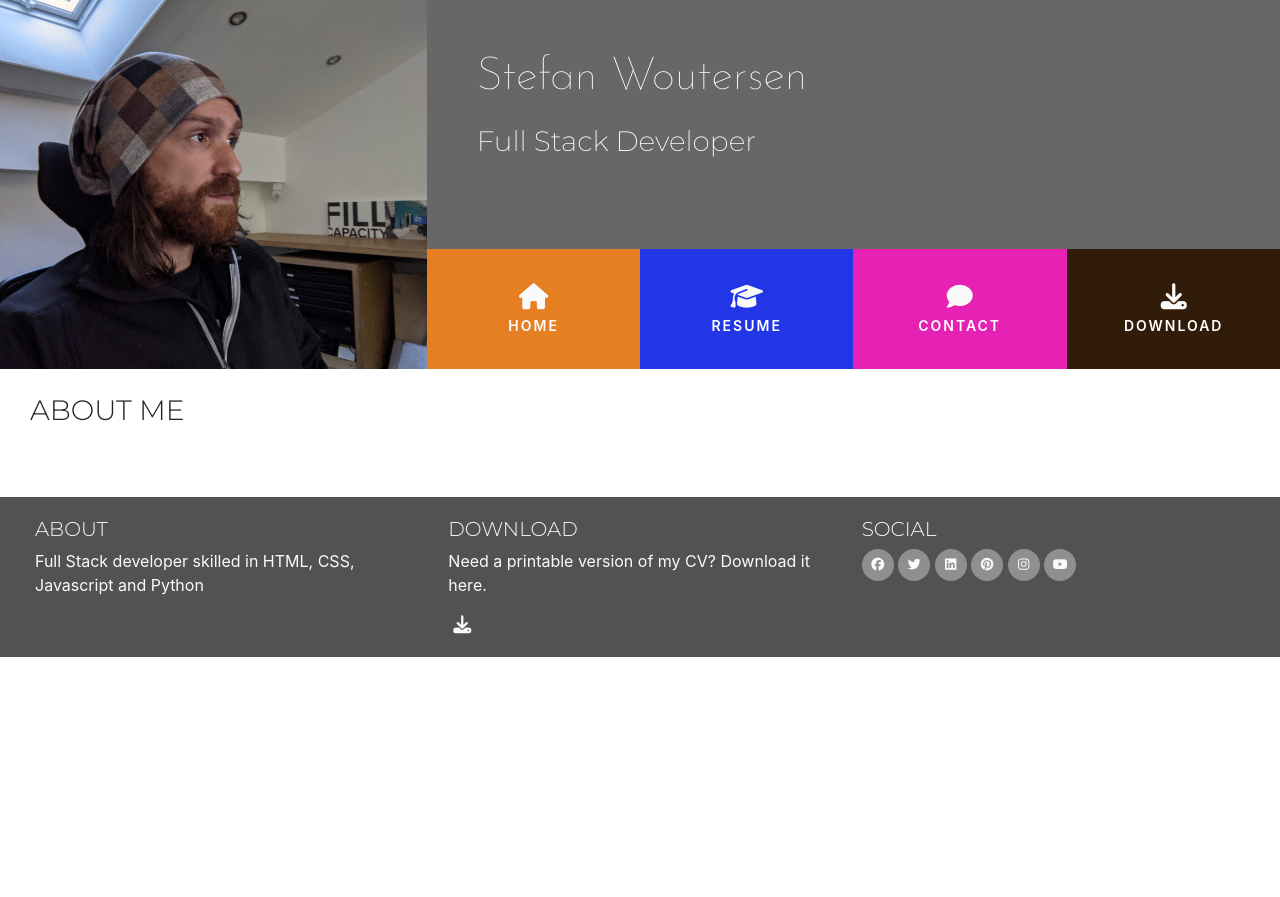
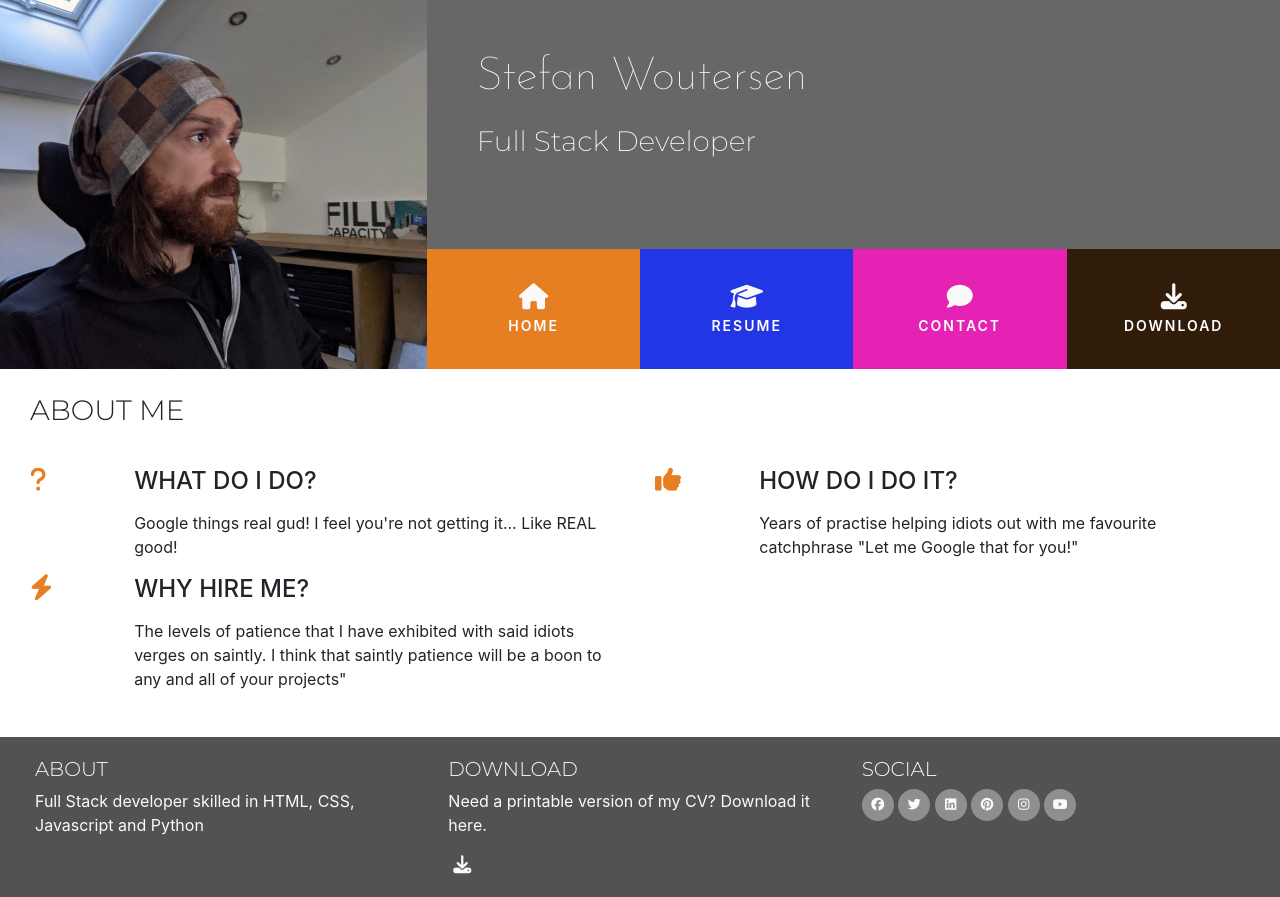
Before and after one commit to StefanWout/bootstrap-stefan-resume, a plain HTML site: page index.html in a window 1280 px wide. Before the commit the page ends 800 px from the top, so only its background shows below. Drawn offline with nearby package versions, Linux system fonts and the light colour scheme; a web font is replaced by a local one.

Commit message:
added three reasons and css styles

```diff
--- a/assets/css/style.css
+++ b/assets/css/style.css
@@ -208,3 +208,14 @@ footer {
 #footer-details {
     padding: 20px;
 }
+
+/* three reasons */
+
+.three-reasons-icon {
+    font-size: 26px;
+    color: #e67e22;
+}
+
+.three-reasons-heading {
+    margin-bottom: 15px;
+}
--- a/index.html
+++ b/index.html
@@ -63,6 +63,41 @@
                         <h3 class="section-heading uppercase">About Me</h3>
                     </div>
                 </div>
+                <div class="row">
+                    <div class="col-10 offset-1 offset-sm-0 col-sm-4 col-md-6">
+                        <div class="row">
+                            <div class="col-2">
+                                <i class="three-reasons-icon fa fa-question" aria-hidden="true"></i>
+                            </div>
+                            <div class="col-10">
+                                <h4 class="three-reasons-heading uppercase">What do I do?</h4>
+                                <p>Google things real gud! I feel you're not getting it... Like REAL good!</p>
+                            </div>
+                        </div>
+                    </div>
+                    <div class="col-10 offset-1 offset-sm-0 col-sm-4 col-md-6">
+                        <div class="row">
+                            <div class="col-2">
+                                <i class="three-reasons-icon fa fa-thumbs-up" aria-hidden="true"></i>
+                            </div>
+                            <div class="col-10">
+                                <h4 class="three-reasons-heading uppercase">How do I do it?</h4>
+                                <p>Years of practise helping idiots out with me favourite catchphrase "Let me Google that for you!"</p>
+                            </div>
+                        </div>
+                    </div>
+                    <div class="col-10 offset-1 offset-sm-0 col-sm-4 col-md-6">
+                        <div class="row">
+                            <div class="col-2">
+                                <i class="three-reasons-icon fa fa-bolt" aria-hidden="true"></i>
+                            </div>
+                            <div class="col-10">
+                                <h4 class="three-reasons-heading uppercase">Why Hire Me?</h4>
+                                <p>The levels of patience that I have exhibited with said idiots verges on saintly. I think that saintly patience will be a boon to any and all of your projects"</p>
+                            </div>
+                        </div>
+                    </div>
+                </div>
             </div>
         </div>
 
```
